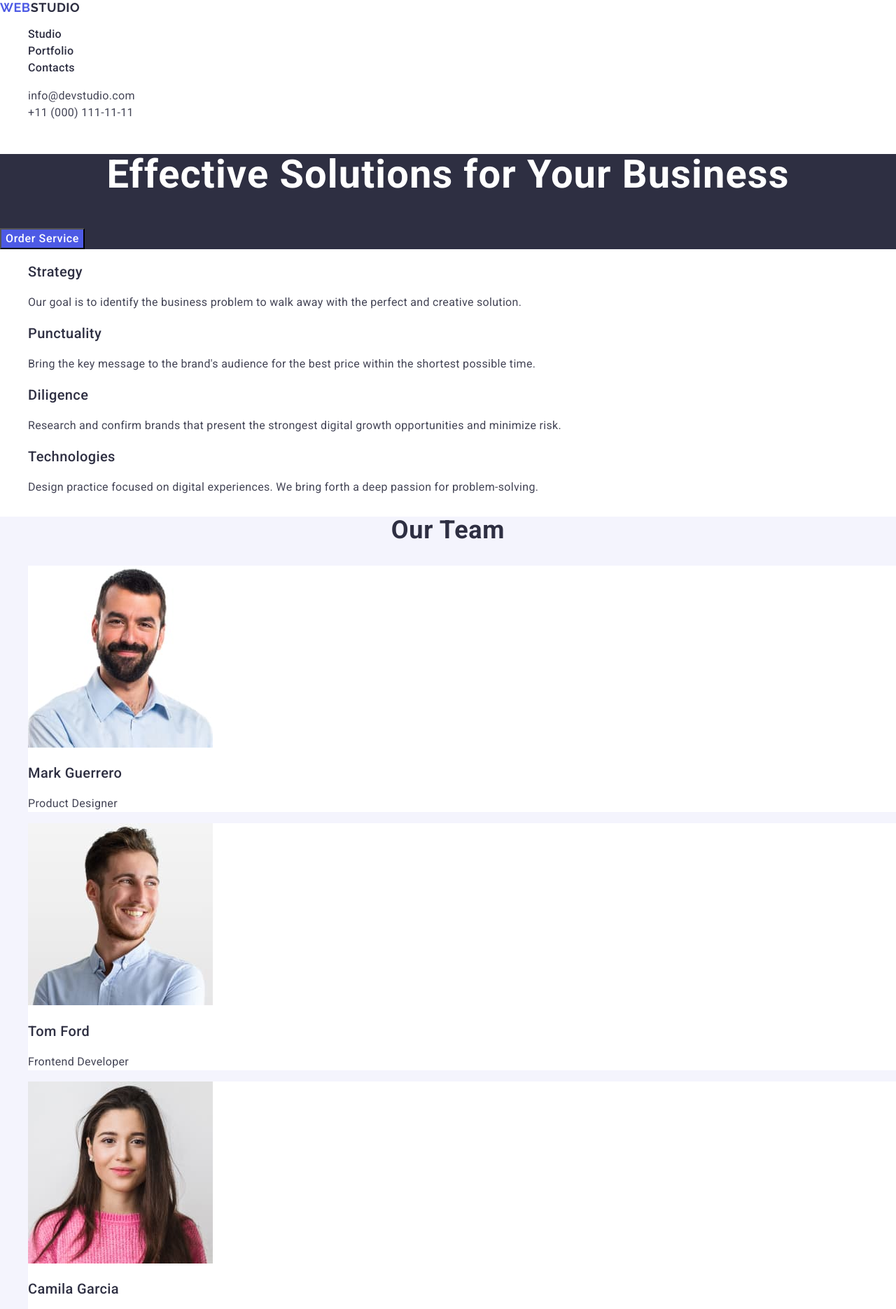
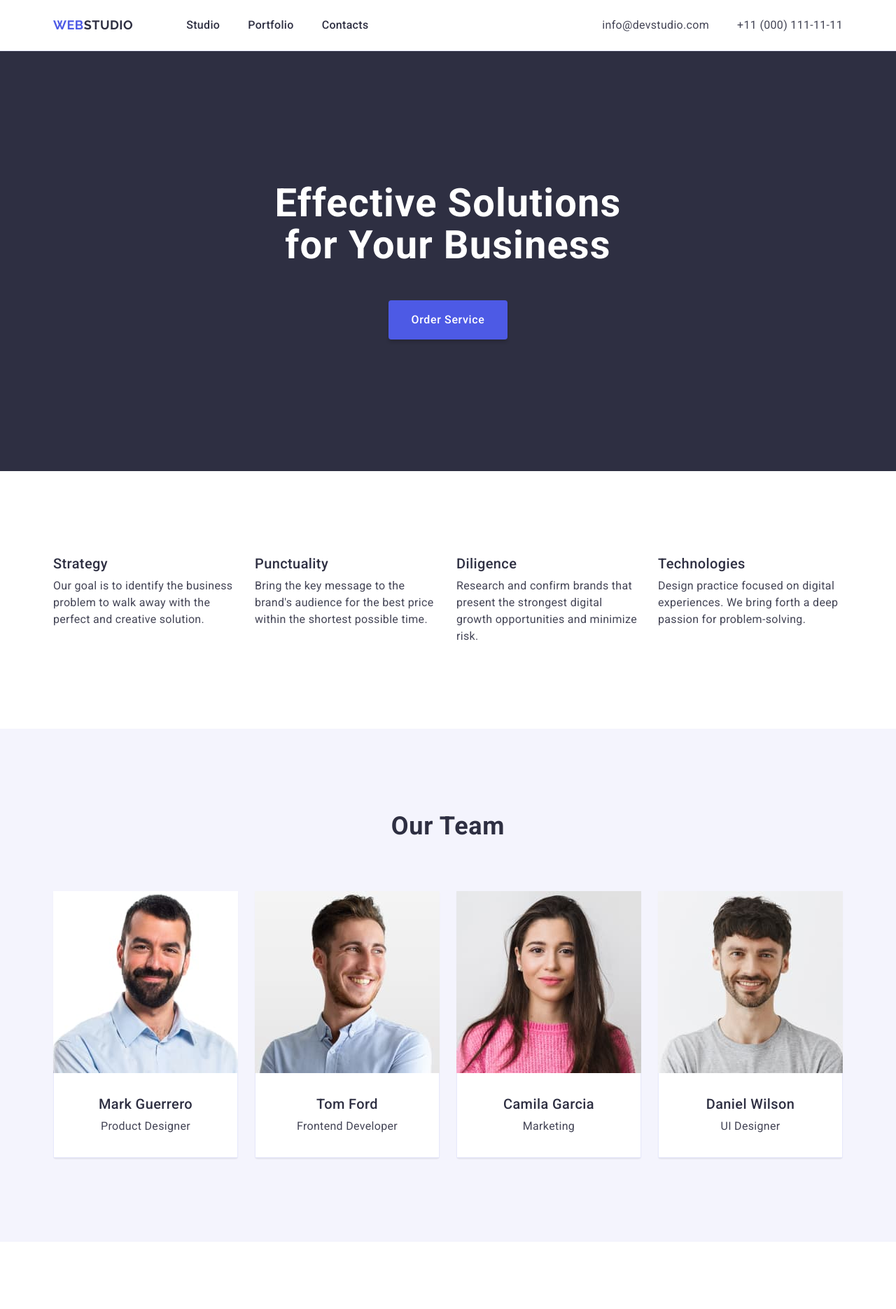
Before and after one commit to Maksym2274/goit-markup-hw-03, a plain HTML site: page index.html in a window 1280 px wide. Shown: the top 1870 px of the page at 70% size. Drawn offline with nearby package versions, Linux system fonts and the light colour scheme.

Commit message:
Homework #3

```diff
--- a/css/styles.css
+++ b/css/styles.css
@@ -9,13 +9,40 @@ a {
 ul,
 ol {
   list-style: none;
+  padding: 0;
+  margin: 0;
 }
-
+p,
+h1,
+h2,
+h3,
+h4,
+h5,
+h6 {
+  margin: 0;
+}
+.container {
+  width: 1158px;
+  padding: 0 15px;
+  margin: 0 auto;
+}
+img {
+  display: block;
+  max-width: 100%;
+  height: auto;
+}
 /* ======Header====== */
 
 .header {
+  border-bottom: 1px solid #e7e9fc;
+}
+.header-container {
+  display: flex;
+  align-items: center;
 }
 .header-navigation {
+  display: flex;
+  align-items: center;
 }
 .header-logo {
   color: #4d5ae5;
@@ -25,11 +52,14 @@ ol {
   line-height: 1.17;
   letter-spacing: 0.03em;
   text-transform: uppercase;
+  margin-right: 76px;
 }
 .header-logo-second-part {
   color: #2e2f42;
 }
 .header-menu-list {
+  display: flex;
+  gap: 40px;
 }
 .header-menu-item {
 }
@@ -39,6 +69,8 @@ ol {
   font-weight: 500;
   line-height: 1.5;
   letter-spacing: 0.02em;
+  padding: 24px 0;
+  display: block;
 }
 .header-menu-link:hover,
 .header-menu-link:focus {
@@ -46,8 +78,11 @@ ol {
 }
 .address {
   font-style: normal;
+  margin-left: auto;
 }
 .address-list {
+  display: flex;
+  gap: 40px;
 }
 .address-list-item {
 }
@@ -66,6 +101,7 @@ ol {
 
 .hero {
   background-color: #2e2f42;
+  padding: 188px 0;
 }
 .hero-title {
   color: #fff;
@@ -74,6 +110,9 @@ ol {
   font-weight: 700;
   line-height: 1.07;
   letter-spacing: 0.02em;
+  width: 496px;
+  margin: 0 auto;
+  margin-bottom: 48px;
 }
 .hero-btn {
   color: #fff;
@@ -84,6 +123,13 @@ ol {
   letter-spacing: 0.04em;
   cursor: pointer;
   background-color: #4d5ae5;
+  margin: 0 auto;
+  display: block;
+  border-radius: 4px;
+  padding: 16px 32px;
+  border: none;
+  min-width: 169px;
+  box-shadow: 0px 4px 4px 0px rgba(0, 0, 0, 0.15);
 }
 .hero-btn:hover,
 .hero-btn:focus {
@@ -93,10 +139,14 @@ ol {
 /* ======Benefits====== */
 
 .benefits {
+  padding: 120px 0;
 }
 .benefits-list {
+  display: flex;
+  gap: 24px;
 }
 .benefits-list-item {
+  flex-basis: calc((100% - 72px) / 4);
 }
 .benefits-subtitle {
   color: #2e2f42;
@@ -104,6 +154,7 @@ ol {
   font-weight: 500;
   line-height: 1.2;
   letter-spacing: 0.02em;
+  margin-bottom: 8px;
 }
 .benefits-list-text {
   font-size: 16px;
@@ -115,6 +166,7 @@ ol {
 
 .team {
   background-color: #f4f4fd;
+  padding: 120px 0;
 }
 .team-title {
   color: #2e2f42;
@@ -124,13 +176,24 @@ ol {
   line-height: 1.11;
   letter-spacing: 0.02em;
   text-transform: capitalize;
+  margin-bottom: 72px;
 }
 .team-list {
+  display: flex;
+  gap: 24px;
 }
 .team-list-item {
   background-color: #fff;
+  flex-basis: calc((100% - 72px) / 4);
+  border-radius: 0px 0px 4px 4px;
+  box-shadow: 0px 2px 1px 0px rgba(46, 47, 66, 0.08);
 }
 .team-image {
+}
+.team-container {
+  padding: 32px 0;
+  border: 1px solid #e7e9fc;
+  border-top: none;
 }
 .team-subtitle {
   color: #2e2f42;
@@ -138,16 +201,20 @@ ol {
   font-weight: 500;
   line-height: 1.2;
   letter-spacing: 0.02em;
+  margin-bottom: 8px;
+  text-align: center;
 }
 .team-list-text {
   font-size: 16px;
   line-height: 1.5;
   letter-spacing: 0.02em;
+  text-align: center;
 }
 
 /* Our portfolio */
 
 .portfolio {
+  padding: 120px 0;
 }
 .portfolio-title {
   color: #2e2f42;
@@ -157,12 +224,21 @@ ol {
   line-height: 1.11;
   letter-spacing: 0.02em;
   text-transform: capitalize;
+  margin-bottom: 72px;
 }
 .portfolio-list {
+  display: flex;
+  flex-wrap: wrap;
+  gap: 24px;
 }
 .portfolio-list-item {
 }
 .portfolio-image {
+}
+.portfolio-container {
+  padding: 32px 16px;
+  border: 1px solid #e7e9fc;
+  border-top: none;
 }
 .portfolio-subtitle {
   color: #2e2f42;
@@ -170,6 +246,7 @@ ol {
   font-weight: 500;
   line-height: 1.2;
   letter-spacing: 0.02em;
+  margin-bottom: 8px;
 }
 .portfolio-list-text {
   font-size: 16px;
@@ -181,6 +258,7 @@ ol {
 
 .footer {
   background-color: #2e2f42;
+  padding: 100px 0;
 }
 .footer-logo {
   color: #4d5ae5;
@@ -190,6 +268,8 @@ ol {
   line-height: 1.17;
   letter-spacing: 0.03em;
   text-transform: uppercase;
+  margin-bottom: 18px;
+  display: block;
 }
 .footer-logo-second-part {
   color: #f4f4fd;
@@ -199,4 +279,5 @@ ol {
   font-size: 16px;
   line-height: 1.5;
   letter-spacing: 0.02em;
+  width: 264px;
 }
--- a/index.html
+++ b/index.html
@@ -22,6 +22,7 @@
   <body>
     <!-- Header -->
     <header class="header">
+      <div class="container header-container">
         <nav class="header-navigation">
           <a class="header-logo" href="./index.html"
             >Web<span class="header-logo-second-part">Studio</span></a
@@ -52,22 +53,26 @@
             </li>
           </ul>
         </address>
+      </div>
     </header>
     <main>
       <!-- Hero -->
       <section class="hero">
+        <div class="container">
           <h1 class="hero-title">Effective Solutions for Your Business</h1>
           <button class="hero-btn" type="button">Order Service</button>
+        </div>
       </section>
       <!-- Benefits -->
       <section class="benefits">
+        <div class="container">
           <h2 hidden>Benefits</h2>
           <ul class="benefits-list">
             <li class="benefits-list-item">
               <h3 class="benefits-subtitle">Strategy</h3>
               <p class="benefits-list-text">
-              Our goal is to identify the business problem to walk away with the
-              perfect and creative solution.
+                Our goal is to identify the business problem to walk away with
+                the perfect and creative solution.
               </p>
             </li>
             <li class="benefits-list-item">
@@ -92,9 +97,11 @@
               </p>
             </li>
           </ul>
+        </div>
       </section>
       <!-- Our team -->
       <section class="team">
+        <div class="container">
           <h2 class="team-title">Our Team</h2>
           <ul class="team-list">
             <li class="team-list-item">
@@ -105,8 +112,10 @@
                 width="264"
                 height="260"
               />
+              <div class="team-container">
                 <h3 class="team-subtitle">Mark Guerrero</h3>
                 <p class="team-list-text">Product Designer</p>
+              </div>
             </li>
             <li class="team-list-item">
               <img
@@ -116,8 +125,10 @@
                 width="264"
                 height="260"
               />
+              <div class="team-container">
                 <h3 class="team-subtitle">Tom Ford</h3>
                 <p class="team-list-text">Frontend Developer</p>
+              </div>
             </li>
             <li class="team-list-item">
               <img
@@ -127,8 +138,10 @@
                 width="264"
                 height="260"
               />
+              <div class="team-container">
                 <h3 class="team-subtitle">Camila Garcia</h3>
                 <p class="team-list-text">Marketing</p>
+              </div>
             </li>
             <li class="team-list-item">
               <img
@@ -138,13 +151,17 @@
                 width="264"
                 height="260"
               />
+              <div class="team-container">
                 <h3 class="team-subtitle">Daniel Wilson</h3>
                 <p class="team-list-text">UI Designer</p>
+              </div>
             </li>
           </ul>
+        </div>
       </section>
       <!-- Our portfolio -->
       <section class="portfolio">
+        <div class="container">
           <h2 class="portfolio-title">Our Portfolio</h2>
           <ul class="portfolio-list">
             <li class="portfolio-list-item">
@@ -155,8 +172,10 @@
                 width="360"
                 height="300"
               />
+              <div class="portfolio-container">
                 <h3 class="portfolio-subtitle">Banking App</h3>
                 <p class="portfolio-list-text">App</p>
+              </div>
             </li>
             <li class="portfolio-list-item">
               <img
@@ -166,8 +185,10 @@
                 width="360"
                 height="300"
               />
+              <div class="portfolio-container">
                 <h3 class="portfolio-subtitle">Cashless Payment</h3>
                 <p class="portfolio-list-text">Marketing</p>
+              </div>
             </li>
             <li class="portfolio-list-item">
               <img
@@ -177,8 +198,10 @@
                 width="360"
                 height="300"
               />
+              <div class="portfolio-container">
                 <h3 class="portfolio-subtitle">Meditation App</h3>
                 <p class="portfolio-list-text">App</p>
+              </div>
             </li>
             <li class="portfolio-list-item">
               <img
@@ -188,8 +211,10 @@
                 width="360"
                 height="300"
               />
+              <div class="portfolio-container">
                 <h3 class="portfolio-subtitle">Taxi Service</h3>
                 <p class="portfolio-list-text">Marketing</p>
+              </div>
             </li>
             <li class="portfolio-list-item">
               <img
@@ -199,8 +224,10 @@
                 width="360"
                 height="300"
               />
+              <div class="portfolio-container">
                 <h3 class="portfolio-subtitle">Screen Illustrations</h3>
                 <p class="portfolio-list-text">Design</p>
+              </div>
             </li>
             <li class="portfolio-list-item">
               <img
@@ -210,21 +237,26 @@
                 width="360"
                 height="300"
               />
+              <div class="portfolio-container">
                 <h3 class="portfolio-subtitle">Online Courses</h3>
                 <p class="portfolio-list-text">Marketing</p>
+              </div>
             </li>
           </ul>
+        </div>
       </section>
     </main>
     <!-- Footer -->
     <footer class="footer">
+      <div class="container">
         <a class="footer-logo" href="./index.html"
           >Web<span class="footer-logo-second-part">Studio</span></a
         >
         <p class="footer-text">
-        Increase the flow of customers and sales for your business with digital
-        marketing & growth solutions.
+          Increase the flow of customers and sales for your business with
+          digital marketing & growth solutions.
         </p>
+      </div>
     </footer>
   </body>
 </html>
```
Lines whose indentation alone changed are shown as unchanged.
